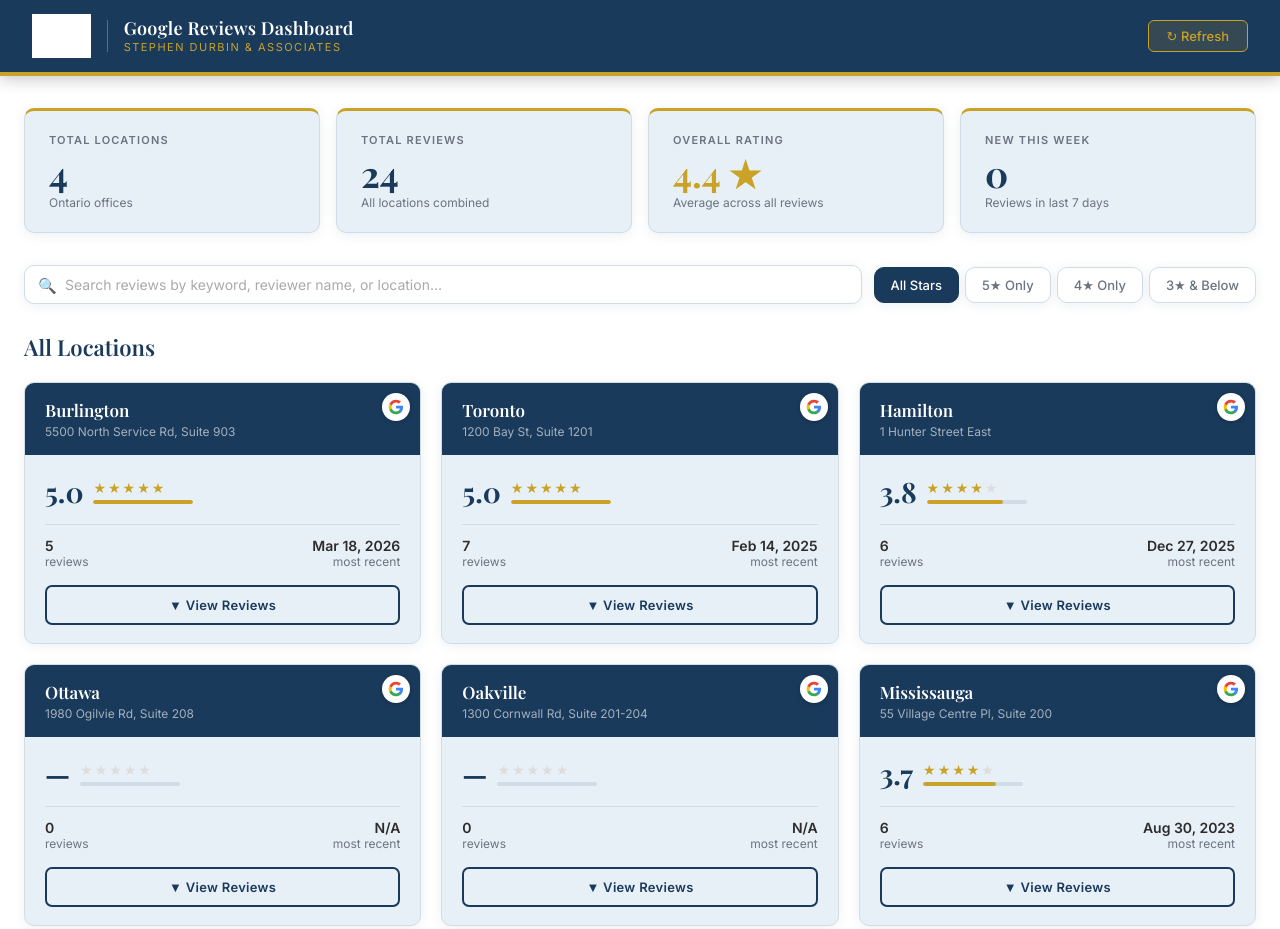
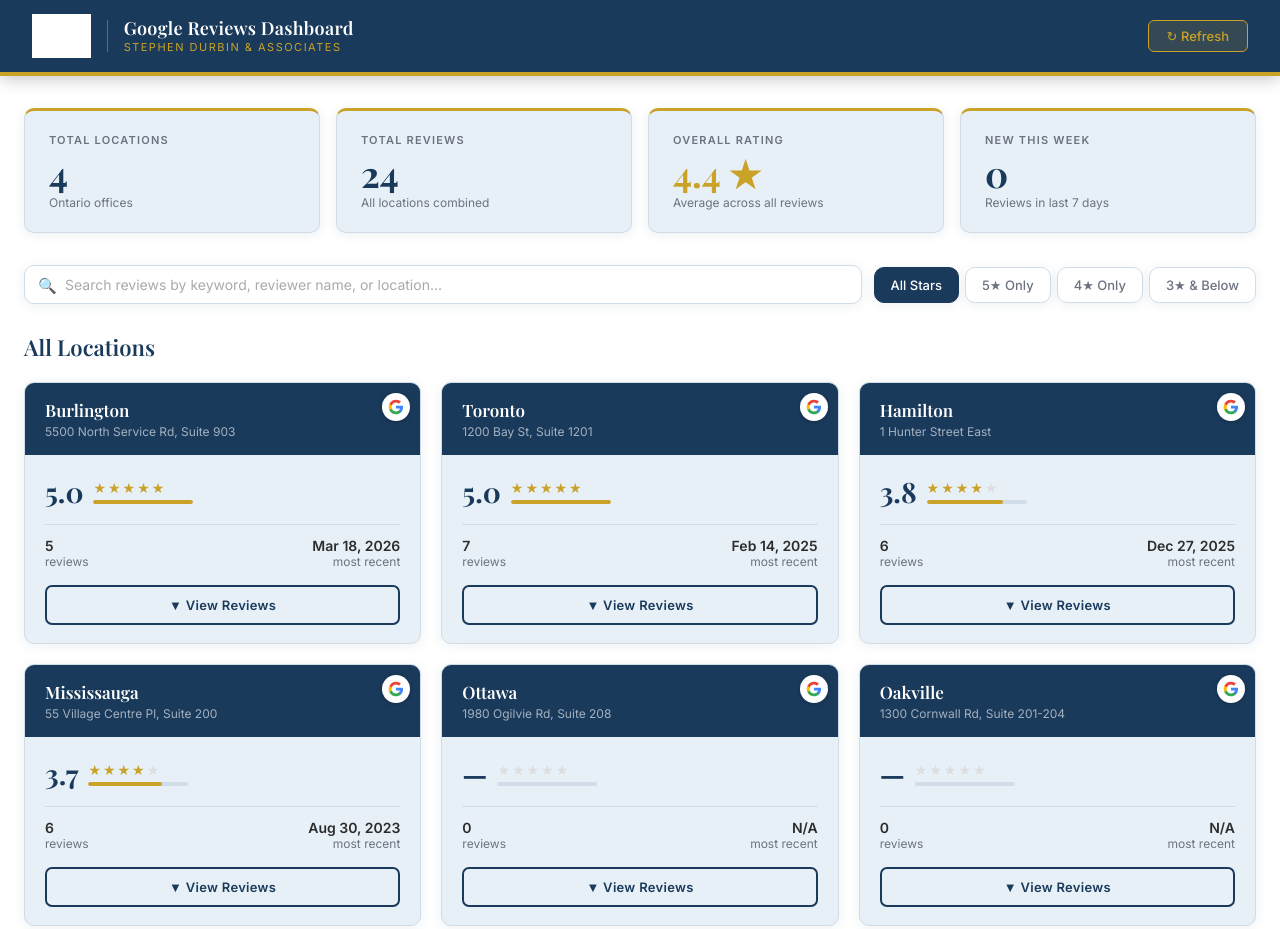
Before and after one commit to lcardilli/sda-reviews-dashboard, a website: page index.html in a window 1280 px wide. Shown: the top 929 px of the page. Drawn offline with nearby package versions, Linux system fonts and the light colour scheme; grey boxes are pictures that could not be loaded.

Commit message:
feat: sort location cards by avg rating desc, no-review locations last

```diff
--- a/index.html
+++ b/index.html
@@ -772,9 +772,18 @@
     const byLoc = groupByLocation(filtered);
 
     // If searching/filtering, show matching locations only; otherwise show all known locations
-    const locationNames = searchQuery || activeStarFilter !== 'all'
+    const allByLoc = groupByLocation(allReviews);
+    const locationNames = (searchQuery || activeStarFilter !== 'all'
       ? Object.keys(byLoc)
-      : allClients.map(c => c.name);
+      : allClients.map(c => c.name)
+    ).sort((a, b) => {
+      const ratedA = (allByLoc[a] || []).filter(r => r.rating != null);
+      const ratedB = (allByLoc[b] || []).filter(r => r.rating != null);
+      if (!ratedA.length && !ratedB.length) return 0;
+      if (!ratedA.length) return 1;
+      if (!ratedB.length) return -1;
+      return avg(ratedB.map(r => r.rating)) - avg(ratedA.map(r => r.rating));
+    });
 
     if (locationNames.length === 0) {
       grid.innerHTML = '<div class="no-results">No reviews match your current filters.</div>';
```
